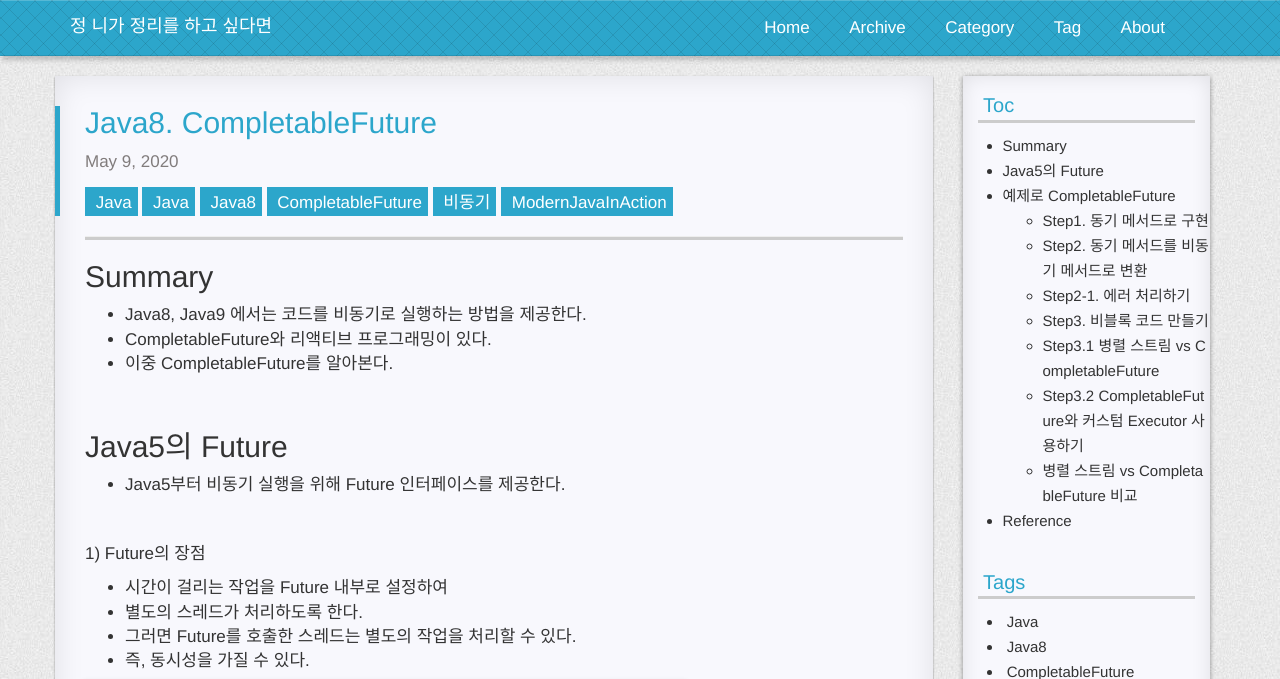
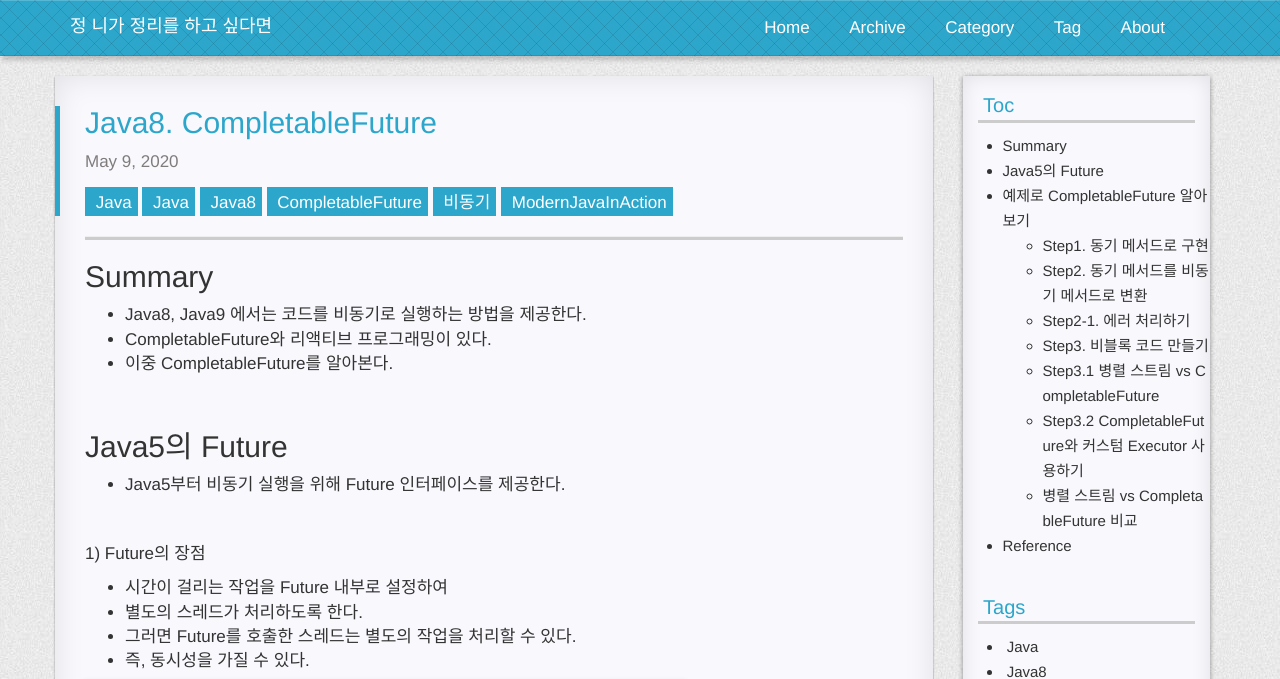
Before and after one commit to iyoungman/iyoungman.github.io, a Jekyll site: the page built from _posts/2020-05-09-Java8-CompletableFuture.md, in a window 1280 px wide and 900 px high, cut to the strip 0-679 px from the top of the window. Built offline with Jekyll 4.4.1, drawn with Linux system fonts in a browser that asks for light colours; nearby versions of some CDN libraries; comment, search, counter and statistics services are not loaded; a style sheet for code colours, icons or effects is not loaded; some of the changed text lies outside the part shown.

Commit message:
Update 2020-05-09-Java8-CompletableFuture.md

```diff
--- a/_posts/2020-05-09-Java8-CompletableFuture.md
+++ b/_posts/2020-05-09-Java8-CompletableFuture.md
@@ -98,7 +98,7 @@ public class Main {
 
 <br>
 
-## 예제로 CompletableFuture
+## 예제로 CompletableFuture 알아보기
 * CompletableFuture를 통한 비동기 API 구현에 대해 살펴볼 것이다.
 * 예제는 다음과 같다.
 > 상점에서 특정 상품의 가격을 검색하는 애플리케이션을 만들것이다.
```
